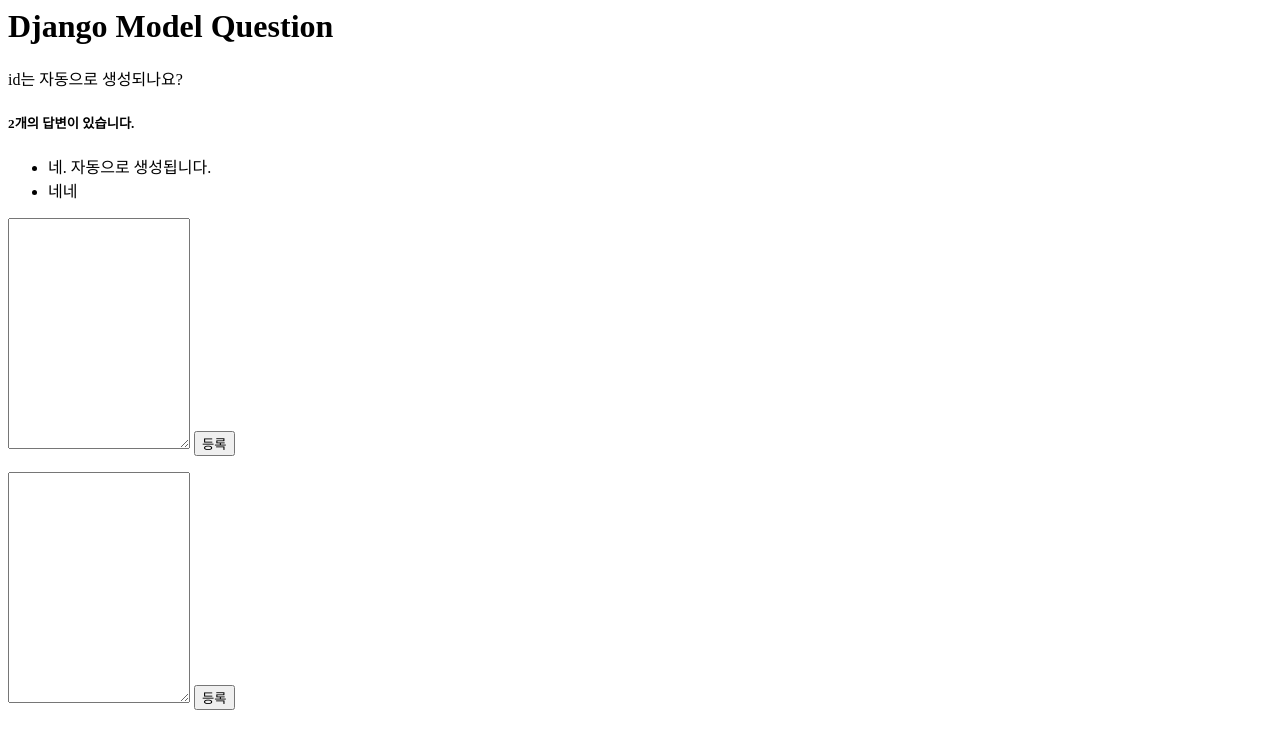
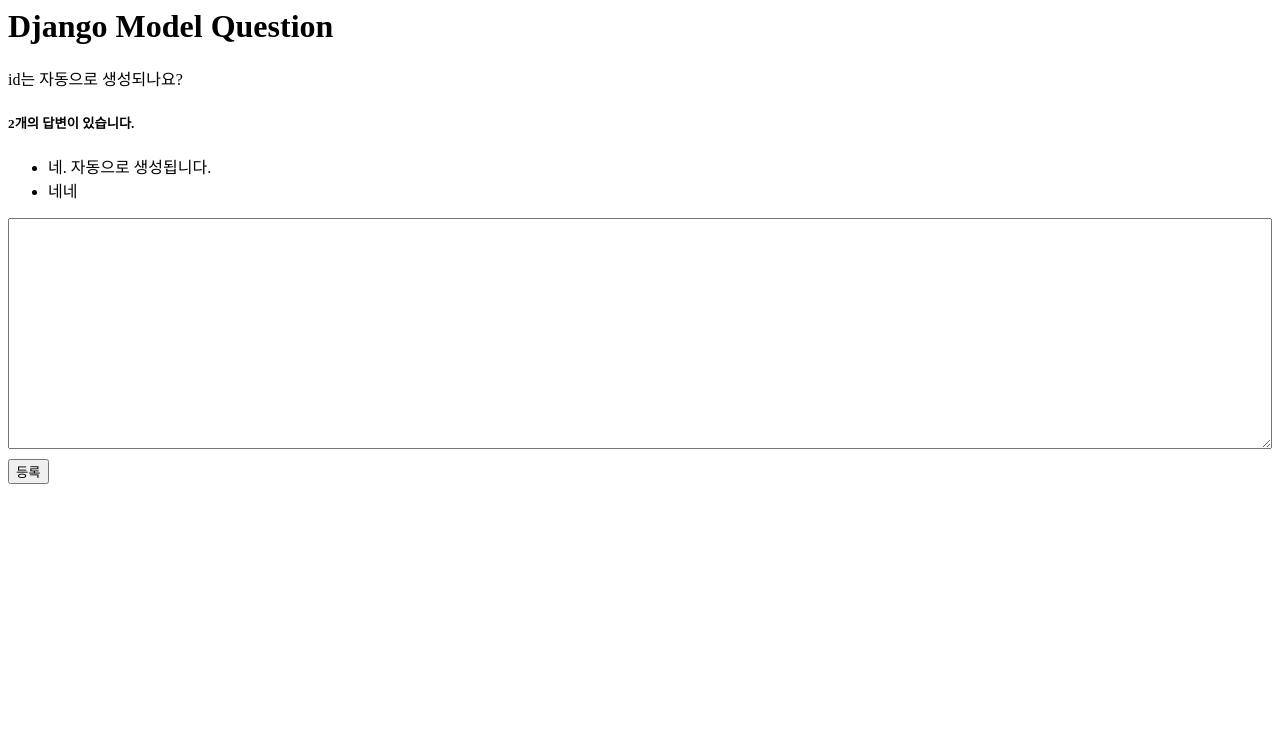
Before and after one commit to miruy/Pybo, a Django app: page /pybo/2/ in a window 1280 px wide. Shown: the top 749 px of the page. Run offline with Django 4.2, Linux system fonts and the light colour scheme; data comes from the database, SQL or seed files in the repository.

Commit message:
django 기본 게시판 구현

```diff
--- a/mysite/config/settings.py
+++ b/mysite/config/settings.py
@@ -117,6 +117,9 @@
 # https://docs.djangoproject.com/en/4.0/howto/static-files/
 
 STATIC_URL = 'static/'
+STATICFILES_DIRS = [    # STATICFILES_DIRS 라는 리스트 변수 추가
+    BASE_DIR / 'static',
+]
 
 # Default primary key field type
 # https://docs.djangoproject.com/en/4.0/ref/settings/#default-auto-field
--- /dev/null
+++ b/mysite/static/style.css
@@ -0,0 +1,7 @@
+textarea {
+    width:100%
+}
+
+input[type=submit] {
+    margin-top:10px;
+}
--- a/mysite/templates/pybo/question_detail.html
+++ b/mysite/templates/pybo/question_detail.html
@@ -1,4 +1,7 @@
 {# 템플릿 태그 #}
+
+{% load static %}
+<link rel="stylesheet" type="text/css" href="{% static 'style.css' %}">
 
 <h1>{{ question.subject }}</h1>
 <div>{{ question.content }}</div>
@@ -19,11 +22,3 @@
     <textarea name="content" id="content" rows="15"></textarea>
     <input type="submit" value="등록">
 </form>
-
-
-{# 해당 form의 question_id, content 데이터를 post형식으로 pybo라는 앱의 answer_create라는 별칭을 가진 메서드에 보내겠다. #}
-<form action="{% url 'pybo:answer_create' question.id %}" method="post">
-    {% csrf_token %}    {# form으로 전송한 데이터가 실제 웹 페이지에서 작성한 데이터인지를 판단하는 가늠자 역할, form태그 바로 밑에 필수로 작성하기, 보안 관련 항목 #}
-    <textarea name="content" id="content" rows="15"></textarea>
-    <input type="submit" value="등록">
-</form>
```
